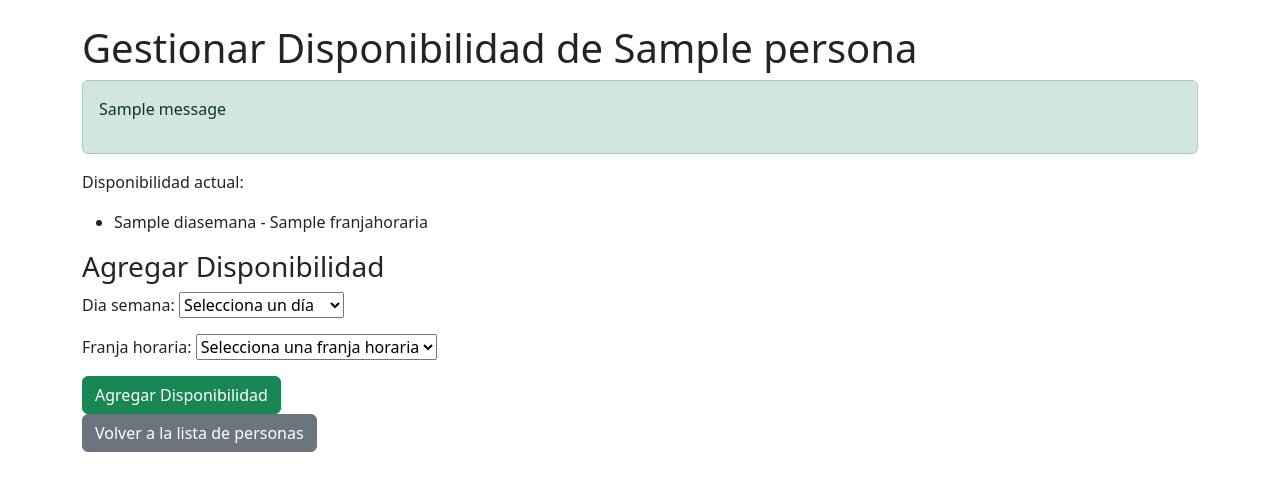
After one commit to andyguastavino/carritosVilanova, a Django app: page /persona/1/disponibilidad/ in a window 1280 px wide. The commit adds this page. Shown: the top 491 px of the page. Run offline with Django 5.2, Linux system fonts and the light colour scheme; tables that the repository leaves empty hold one stand-in row (values such as "Sample post"); one stand-in notice (Sample message) is shown.

Commit message:
Gestionar Disponibilidades inicial

```diff
--- a/carritosVilanovaOeste/turnos/forms.py
+++ b/carritosVilanovaOeste/turnos/forms.py
@@ -96,4 +96,8 @@ class TurnoForm(forms.ModelForm):
 class DisponibilidadForm(forms.ModelForm):
     class Meta:
         model = Disponibilidad
-        fields = ['persona', 'dia_semana', 'franja_horaria']
+        fields = ['dia_semana', 'franja_horaria']
+
+    # Si quieres una interfaz más amigable para las franjas horarias, puedes usar el widget select
+    dia_semana = forms.ModelChoiceField(queryset=DiaSemana.objects.all(), empty_label="Selecciona un día")
+    franja_horaria = forms.ModelChoiceField(queryset=FranjaHoraria.objects.all(), empty_label="Selecciona una franja horaria")
--- a/carritosVilanovaOeste/turnos/models.py
+++ b/carritosVilanovaOeste/turnos/models.py
@@ -52,6 +52,10 @@ class Disponibilidad(models.Model):
     persona = models.ForeignKey(Persona, on_delete=models.CASCADE, related_name='disponibilidades')
     dia_semana = models.ForeignKey(DiaSemana, on_delete=models.CASCADE, related_name='disponibilidades')
     franja_horaria = models.ForeignKey(FranjaHoraria, on_delete=models.CASCADE, related_name='disponibilidades')
+    activo = models.BooleanField(default=True)
+    class Meta:
+        unique_together = ('persona', 'dia_semana', 'franja_horaria')  # Una combinación única
+
 
     def __str__(self):
         return f"{self.persona.nombre} - {self.dia_semana.nombre} ({self.franja_horaria.nombre})"
--- a/carritosVilanovaOeste/turnos/templates/persona/persona_detail.html
+++ b/carritosVilanovaOeste/turnos/templates/persona/persona_detail.html
@@ -15,4 +15,8 @@
 <a href="{% url 'persona_update' object.id %}" class="btn btn-warning">Editar</a>
 <a href="{% url 'persona_delete' object.id %}" class="btn btn-danger">Eliminar</a>
 <a href="{% url 'persona_list' %}" class="btn btn-secondary">Volver</a>
+
+<!-- Nuevo botón para gestionar la disponibilidad -->
+<a href="{% url 'persona_disponibilidad' object.id %}" class="btn btn-primary">Gestionar Disponibilidad</a>
+
 {% endblock %}
--- /dev/null
+++ b/carritosVilanovaOeste/turnos/templates/persona/persona_disponibilidad.html
@@ -0,0 +1,35 @@
+{% extends 'base.html' %}
+
+{% block content %}
+<h1>Gestionar Disponibilidad de {{ persona.nombre }}</h1>
+
+<!-- Mostrar mensaje de éxito si se agregó una disponibilidad -->
+{% if messages %}
+    <div class="alert alert-success">
+        {% for message in messages %}
+            <p>{{ message }}</p>
+        {% endfor %}
+    </div>
+{% endif %}
+
+<!-- Mostrar las disponibilidades actuales -->
+<p>Disponibilidad actual:</p>
+<ul>
+    {% for disponibilidad in disponibilidades %}
+        <li>{{ disponibilidad.dia_semana.nombre }} - {{ disponibilidad.franja_horaria.nombre }}</li>
+    {% empty %}
+        <li>No hay disponibilidades registradas.</li>
+    {% endfor %}
+</ul>
+
+<!-- Formulario para agregar una nueva disponibilidad -->
+<h3>Agregar Disponibilidad</h3>
+<form method="POST">
+    {% csrf_token %}
+    {{ form.as_p }}
+    <button type="submit" class="btn btn-success">Agregar Disponibilidad</button>
+</form>
+
+<a href="{% url 'persona_list' %}" class="btn btn-secondary">Volver a la lista de personas</a>
+
+{% endblock %}
--- a/carritosVilanovaOeste/turnos/urls.py
+++ b/carritosVilanovaOeste/turnos/urls.py
@@ -67,4 +67,7 @@ urlpatterns = [
     path('horario/', horario_view, name='horario'),
     #Ruta funcional de calendario
     path('turnos/<int:year>/<int:month>/', views.turnos_por_semana, name='turnos_por_semana'),
+
+    #Ruta para gestionar disponibilidades de una persona:
+    path('persona/<int:pk>/disponibilidad/', views.persona_disponibilidad, name='persona_disponibilidad'),
 ]
--- a/carritosVilanovaOeste/turnos/views.py
+++ b/carritosVilanovaOeste/turnos/views.py
@@ -353,3 +353,36 @@ def turnos_por_semana(request, year, month):
         'next_month': next_month,
         'next_year': next_year,
     })
+
+from django.shortcuts import render, get_object_or_404, redirect
+from .models import Persona, Disponibilidad
+from .forms import DisponibilidadForm
+from django.contrib import messages
+
+
+def persona_disponibilidad(request, pk):
+    persona = get_object_or_404(Persona, pk=pk)
+    disponibilidades = persona.disponibilidades.all()  # Obtener las disponibilidades actuales
+
+    # Si el formulario fue enviado
+    if request.method == "POST":
+        form = DisponibilidadForm(request.POST)
+        if form.is_valid():
+            # Verificar si la disponibilidad ya existe
+            dia = form.cleaned_data['dia_semana']
+            franja = form.cleaned_data['franja_horaria']
+            # Evitar duplicados
+            if not Disponibilidad.objects.filter(persona=persona, dia_semana=dia, franja_horaria=franja).exists():
+                # Crear una nueva disponibilidad
+                nueva_disponibilidad = form.save(commit=False)
+                nueva_disponibilidad.persona = persona
+                nueva_disponibilidad.save()
+                return redirect('persona_disponibilidad', pk=persona.pk)
+    else:
+        form = DisponibilidadForm()
+
+    return render(request, 'persona/persona_disponibilidad.html', {
+        'persona': persona,
+        'disponibilidades': disponibilidades,
+        'form': form,
+    })
```
